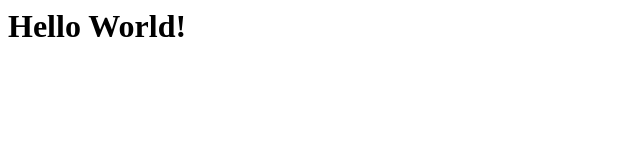
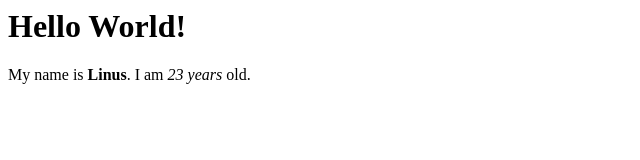
Before and after one commit to linus-gellhorn/html-hello-world, a plain HTML site: page index.html in a window 1280 px wide. Shown: the whole page, without its empty margins (0-640 px from the left). Drawn offline with Linux system fonts and the light colour scheme.

Commit message:
Added personalisation

```diff
--- a/index.html
+++ b/index.html
@@ -1 +1,2 @@
 <h1>Hello World!</h1>
+<p>My name is <strong>Linus</strong>. I am <em>23 years</em> old.</p>
```
